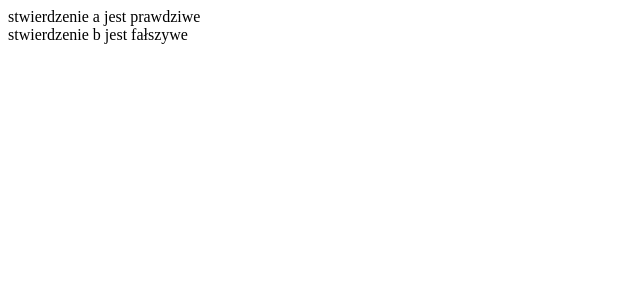
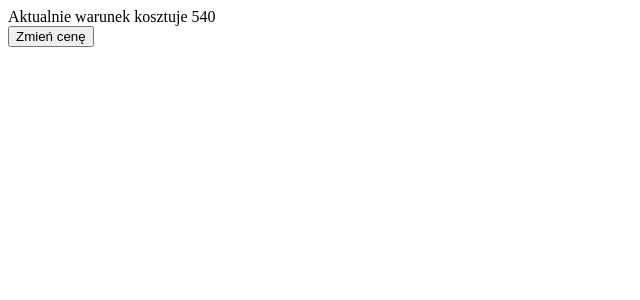
Before and after one commit to Ablaszak/WDAI, a React (Vite) app in the folder lab5-project/: page / in a window 1280 px wide. Shown: the top 300 px of the page, without its empty margins (0-640 px from the left). Built offline with nearby package versions, Linux system fonts and the light colour scheme.

Commit message:
finished 4.2

```diff
--- a/lab5-project/src/App.tsx
+++ b/lab5-project/src/App.tsx
@@ -1,7 +1,7 @@
-import Ternary from "./components/inne/Ternary.tsx";
+import Aktualizacja from "./components/inne/Aktualizacja.tsx";
 
 function App() {
-    return <Ternary/>;
+    return <Aktualizacja/>;
 }
 
 export default App
--- /dev/null
+++ b/lab5-project/src/components/inne/Aktualizacja.tsx
@@ -0,0 +1,13 @@
+import {useState} from "react";
+
+export default function Aktualizacja(){
+    const [produkt, setProdukt] = useState({nazwa: "warunek", cena: 540});
+    const updateProdukt = () => {
+        setProdukt(prevState => ({...prevState, cena: 1080}));
+    }
+
+    return <>
+        <div>{"Aktualnie " + produkt.nazwa + " kosztuje " + produkt.cena}</div>
+        <button onClick={updateProdukt}>Zmień cenę</button>
+    </>
+}
```
